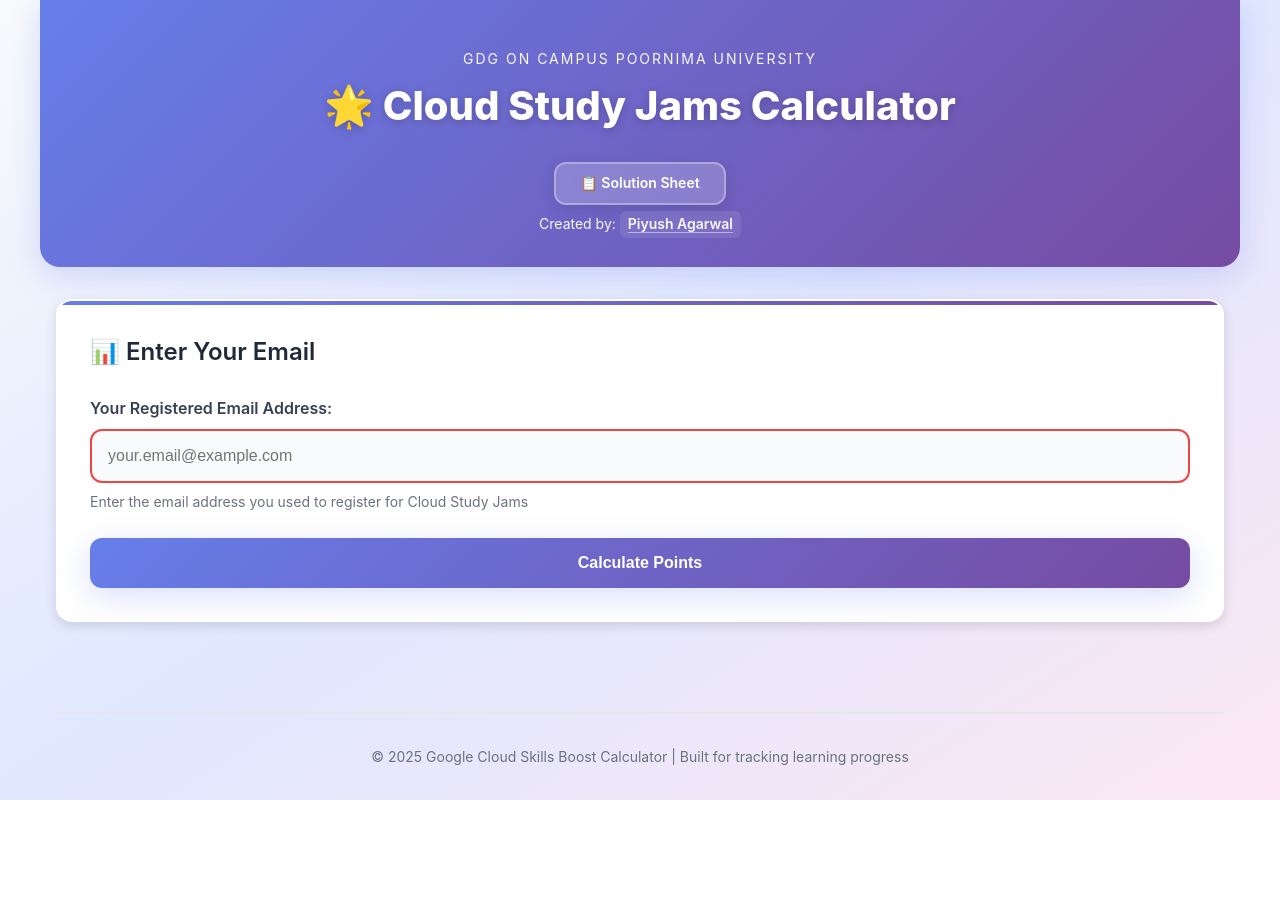
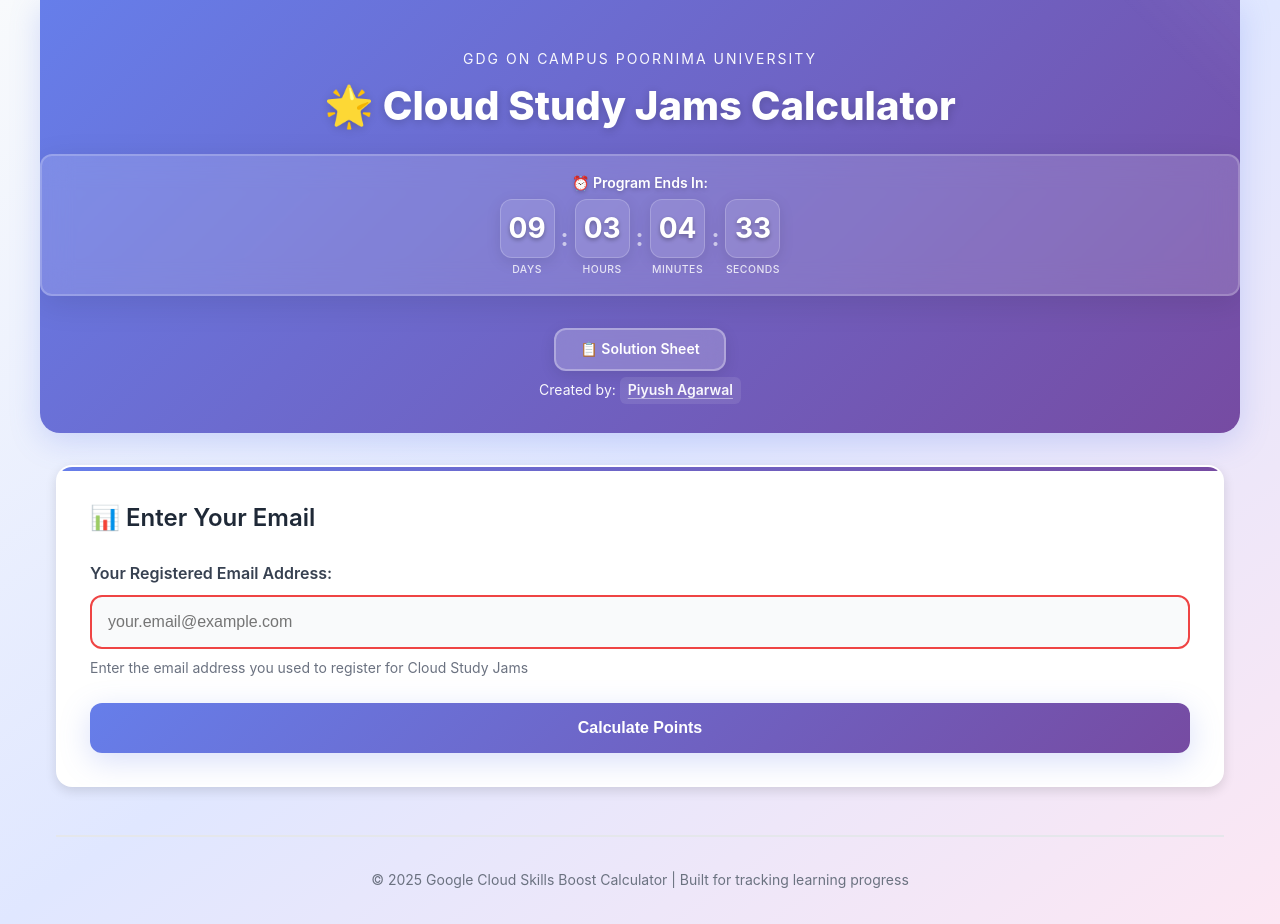
Before and after one commit to PiyushAgarwal-16/Cloud-Study-Jams-Calculator, a website: page public/index.html in a window 1280 px wide. Before the commit the page ends 800 px from the top, so only its background shows below. Drawn offline with Linux system fonts and the light colour scheme.

Commit message:
Timer added

```diff
--- a/public/app.js
+++ b/public/app.js
@@ -16,7 +16,46 @@
     init() {
         this.bindEvents();
         this.setupTabSwitching();
+        this.initCountdownTimer();
         console.log('🚀 Google Cloud Skills Boost Calculator initialized');
+    }
+
+    /**
+     * Initialize and start the countdown timer
+     */
+    initCountdownTimer() {
+        // Program ends on October 31, 2025 at 11:59:59 PM IST (India Standard Time)
+        // IST is UTC+5:30
+        const endDate = new Date('2025-10-31T23:59:59+05:30');
+
+        const updateCountdown = () => {
+            const now = new Date();
+            const timeLeft = endDate - now;
+
+            if (timeLeft <= 0) {
+                // Program has ended
+                document.getElementById('countdownTimer').innerHTML =
+                    '<div class="countdown-expired">⏰ Program Ended!</div>';
+                clearInterval(this.countdownInterval);
+                return;
+            }
+
+            // Calculate time units
+            const days = Math.floor(timeLeft / (1000 * 60 * 60 * 24));
+            const hours = Math.floor((timeLeft % (1000 * 60 * 60 * 24)) / (1000 * 60 * 60));
+            const minutes = Math.floor((timeLeft % (1000 * 60 * 60)) / (1000 * 60));
+            const seconds = Math.floor((timeLeft % (1000 * 60)) / 1000);
+
+            // Update DOM
+            document.getElementById('days').textContent = String(days).padStart(2, '0');
+            document.getElementById('hours').textContent = String(hours).padStart(2, '0');
+            document.getElementById('minutes').textContent = String(minutes).padStart(2, '0');
+            document.getElementById('seconds').textContent = String(seconds).padStart(2, '0');
+        };
+
+        // Update immediately and then every second
+        updateCountdown();
+        this.countdownInterval = setInterval(updateCountdown, 1000);
     }
 
     /**
--- a/public/index.html
+++ b/public/index.html
@@ -27,6 +27,33 @@
         <header class="header">
             <p class="subtitle">GDG On Campus Poornima University</p>
             <h1>🌟 Cloud Study Jams Calculator</h1>
+
+            <!-- Countdown Timer -->
+            <div class="countdown-container">
+                <div class="countdown-label">⏰ Program Ends In:</div>
+                <div class="countdown-timer" id="countdownTimer">
+                    <div class="countdown-segment">
+                        <span class="countdown-value" id="days">00</span>
+                        <span class="countdown-unit">Days</span>
+                    </div>
+                    <div class="countdown-separator">:</div>
+                    <div class="countdown-segment">
+                        <span class="countdown-value" id="hours">00</span>
+                        <span class="countdown-unit">Hours</span>
+                    </div>
+                    <div class="countdown-separator">:</div>
+                    <div class="countdown-segment">
+                        <span class="countdown-value" id="minutes">00</span>
+                        <span class="countdown-unit">Minutes</span>
+                    </div>
+                    <div class="countdown-separator">:</div>
+                    <div class="countdown-segment">
+                        <span class="countdown-value" id="seconds">00</span>
+                        <span class="countdown-unit">Seconds</span>
+                    </div>
+                </div>
+            </div>
+
             <a href="https://docs.google.com/spreadsheets/d/1oRxxuOzsZaBhH73LKpECkP7lBjpqruAu5ONWivn_PvA/edit?usp=sharing" target="_blank" rel="noopener noreferrer" class="solution-sheet-btn">
                 📋 Solution Sheet
             </a>
--- a/public/style.css
+++ b/public/style.css
@@ -152,6 +152,107 @@
     letter-spacing: 2px;
     position: relative;
     z-index: 1;
+}
+
+/* Countdown Timer */
+.countdown-container {
+    margin: var(--spacing-md) 0;
+    padding: var(--spacing-md);
+    background: rgba(255, 255, 255, 0.15);
+    backdrop-filter: blur(15px);
+    border-radius: var(--border-radius);
+    border: 2px solid rgba(255, 255, 255, 0.2);
+    box-shadow: 0 8px 32px rgba(0, 0, 0, 0.1);
+    position: relative;
+    z-index: 1;
+}
+
+.countdown-label {
+    font-size: var(--font-size-sm);
+    font-weight: 600;
+    color: var(--white);
+    text-align: center;
+    margin-bottom: var(--spacing-xs);
+    text-shadow: 0 2px 4px rgba(0, 0, 0, 0.2);
+}
+
+.countdown-timer {
+    display: flex;
+    justify-content: center;
+    align-items: center;
+    gap: var(--spacing-xs);
+    flex-wrap: wrap;
+}
+
+.countdown-segment {
+    display: flex;
+    flex-direction: column;
+    align-items: center;
+    min-width: 55px;
+}
+
+.countdown-value {
+    font-size: 1.75rem;
+    font-weight: 700;
+    color: var(--white);
+    background: rgba(255, 255, 255, 0.1);
+    padding: 6px var(--spacing-sm);
+    border-radius: var(--border-radius);
+    min-width: 55px;
+    text-align: center;
+    box-shadow: 0 4px 15px rgba(0, 0, 0, 0.1);
+    border: 1px solid rgba(255, 255, 255, 0.2);
+    text-shadow: 0 2px 4px rgba(0, 0, 0, 0.3);
+}
+
+.countdown-unit {
+    font-size: 0.65rem;
+    color: rgba(255, 255, 255, 0.8);
+    margin-top: 4px;
+    font-weight: 500;
+    text-transform: uppercase;
+    letter-spacing: 0.5px;
+}
+
+.countdown-separator {
+    font-size: 1.5rem;
+    font-weight: 700;
+    color: var(--white);
+    opacity: 0.6;
+    margin: 0 2px;
+}
+
+.countdown-expired {
+    text-align: center;
+    font-size: var(--font-size-base);
+    font-weight: 700;
+    color: #ff6b6b;
+    text-shadow: 0 2px 4px rgba(0, 0, 0, 0.3);
+}
+
+@media (max-width: 768px) {
+    .countdown-value {
+        font-size: 1.5rem;
+        min-width: 50px;
+        padding: 4px 8px;
+    }
+
+    .countdown-segment {
+        min-width: 50px;
+    }
+
+    .countdown-separator {
+        font-size: 1.25rem;
+        margin: 0 2px;
+    }
+
+    .countdown-unit {
+        font-size: 0.6rem;
+    }
+
+    .countdown-container {
+        padding: var(--spacing-sm);
+    }
 }
 
 .creator {
```
